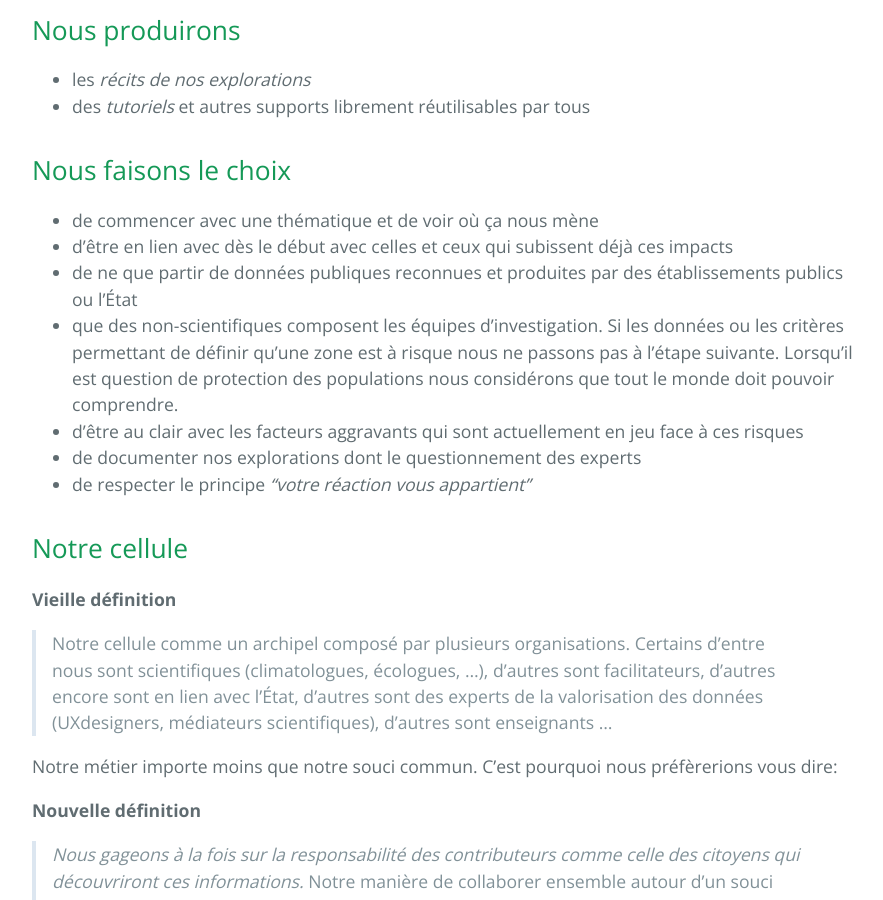
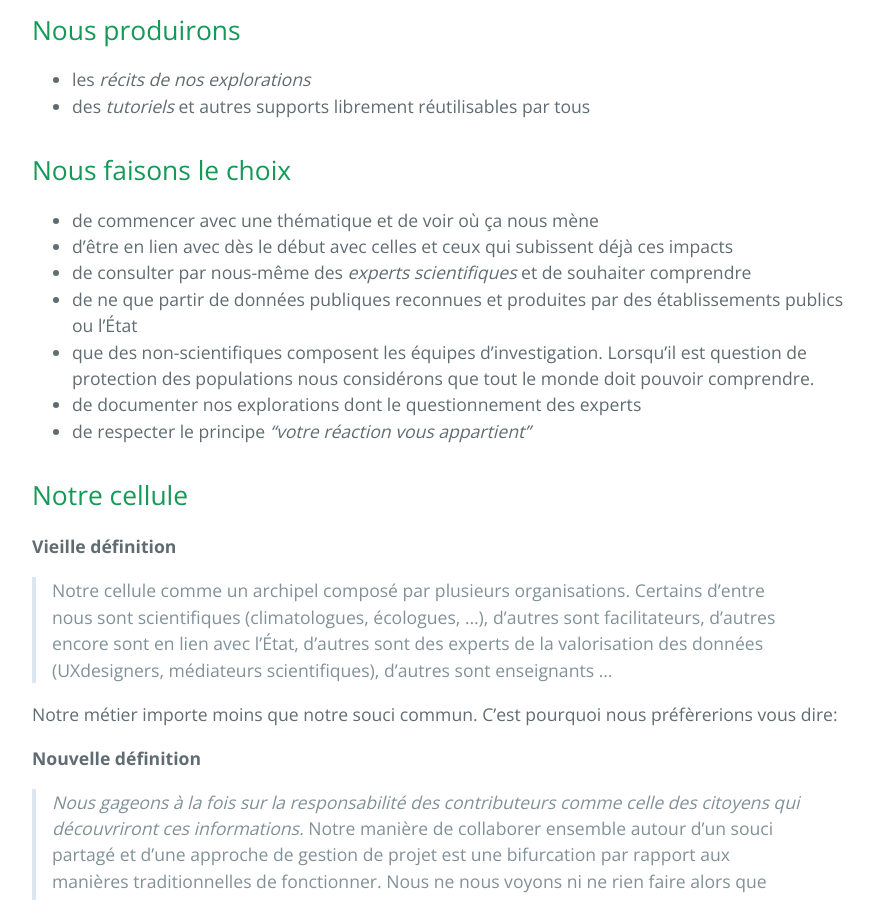
Before and after one commit to secheresses/Ancien-site, a Jekyll site: the page built from index.md, in a window 1280 px wide and 900 px high, scrolled down 877 px. Shown: the whole window, without its empty margins (192-1075 px from the left). Built offline with Jekyll 4.4.1, drawn with Linux system fonts in a browser that asks for light colours.

Commit message:
relecture

```diff
--- a/index.md
+++ b/index.md
@@ -21,9 +21,9 @@ Nous relayons et travaillons à rendre compréhensibles et concrètes des donné
 
 - de commencer avec une thématique et de voir où ça nous mène
 - d'être en lien avec dès le début avec celles et ceux qui subissent déjà ces impacts
+- de consulter par nous-même des *experts scientifiques* et de souhaiter comprendre
 - de ne que partir de données publiques reconnues et produites par des établissements publics ou l’État
-- que des non-scientifiques composent les équipes d’investigation. Si les données ou les critères permettant de définir qu'une zone est à risque nous ne passons pas à l’étape suivante. Lorsqu’il est question de protection des populations nous considérons que tout le monde doit pouvoir comprendre.
-- d'être au clair avec les facteurs aggravants qui sont actuellement en jeu face à ces risques
+- que des non-scientifiques composent les équipes d’investigation. Lorsqu’il est question de protection des populations nous considérons que tout le monde doit pouvoir comprendre.
 - de documenter nos explorations dont le questionnement des experts
 - de respecter le principe *"votre réaction vous appartient"*
 
```
